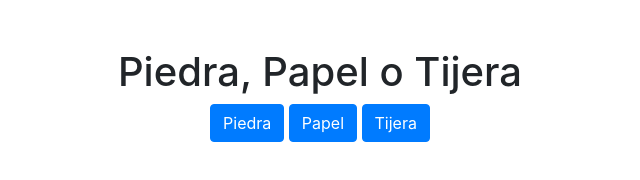
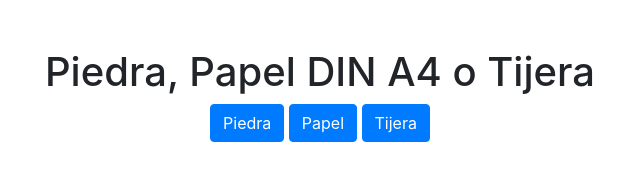
Before and after one commit to ESSEDD/piedrapapelytijera, a plain HTML site: page index.html in a window 1280 px wide. Shown: the whole page, without its empty margins (320-960 px from the left). Drawn offline with nearby package versions, Linux system fonts and the light colour scheme.

Commit message:
Tercera versión - especifico el tipo de papel

```diff
--- a/index.html
+++ b/index.html
@@ -9,7 +9,7 @@
 <body>
 
 <div class="container mt-5">
-  <h1 class="text-center">Piedra, Papel o Tijera</h1>
+  <h1 class="text-center">Piedra, Papel DIN A4 o Tijera</h1>
   <div class="text-center">
     <button class="btn btn-primary" onclick="playGame('piedra')">Piedra</button>
     <button class="btn btn-primary" onclick="playGame('papel')">Papel</button>
```
